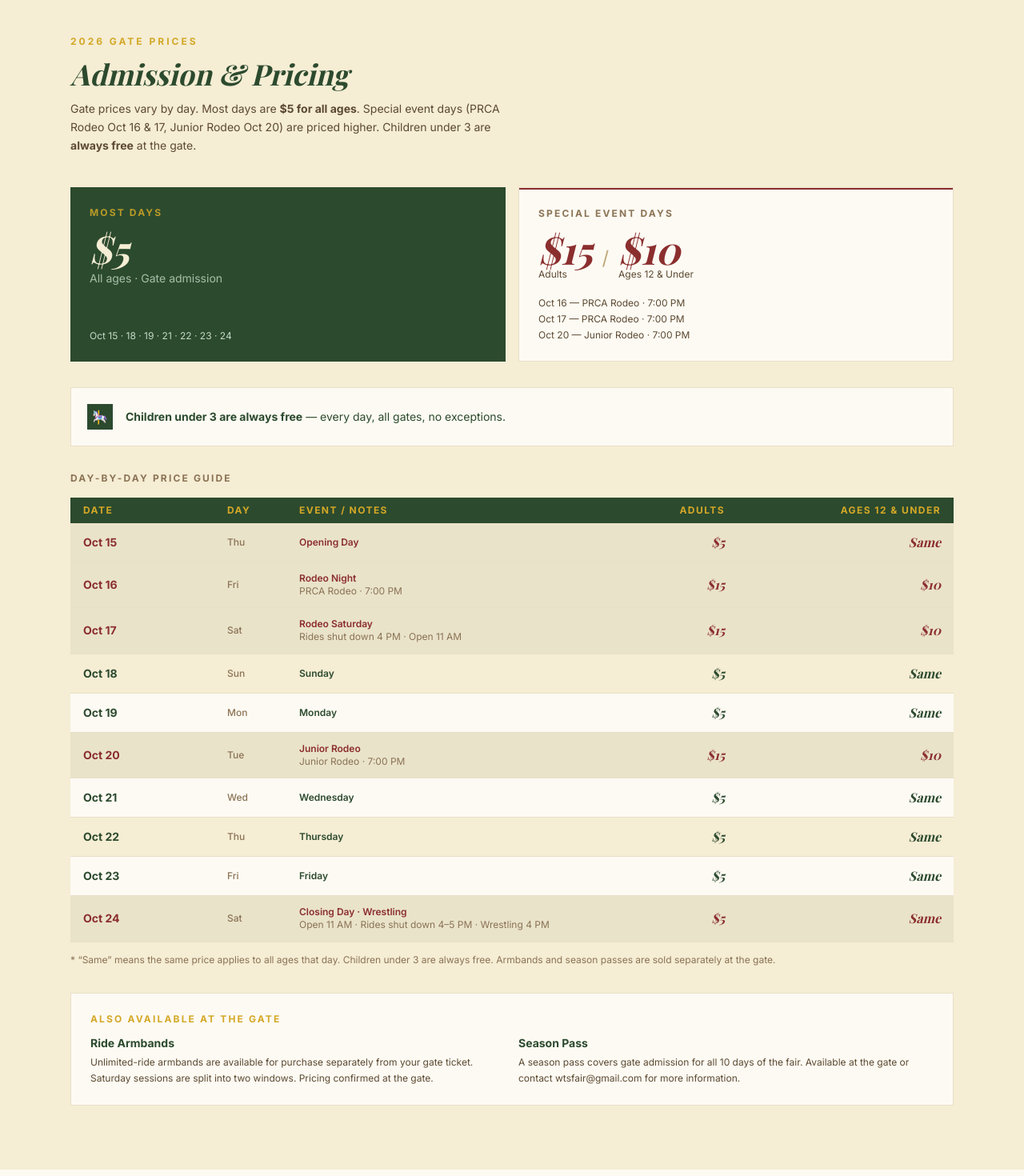
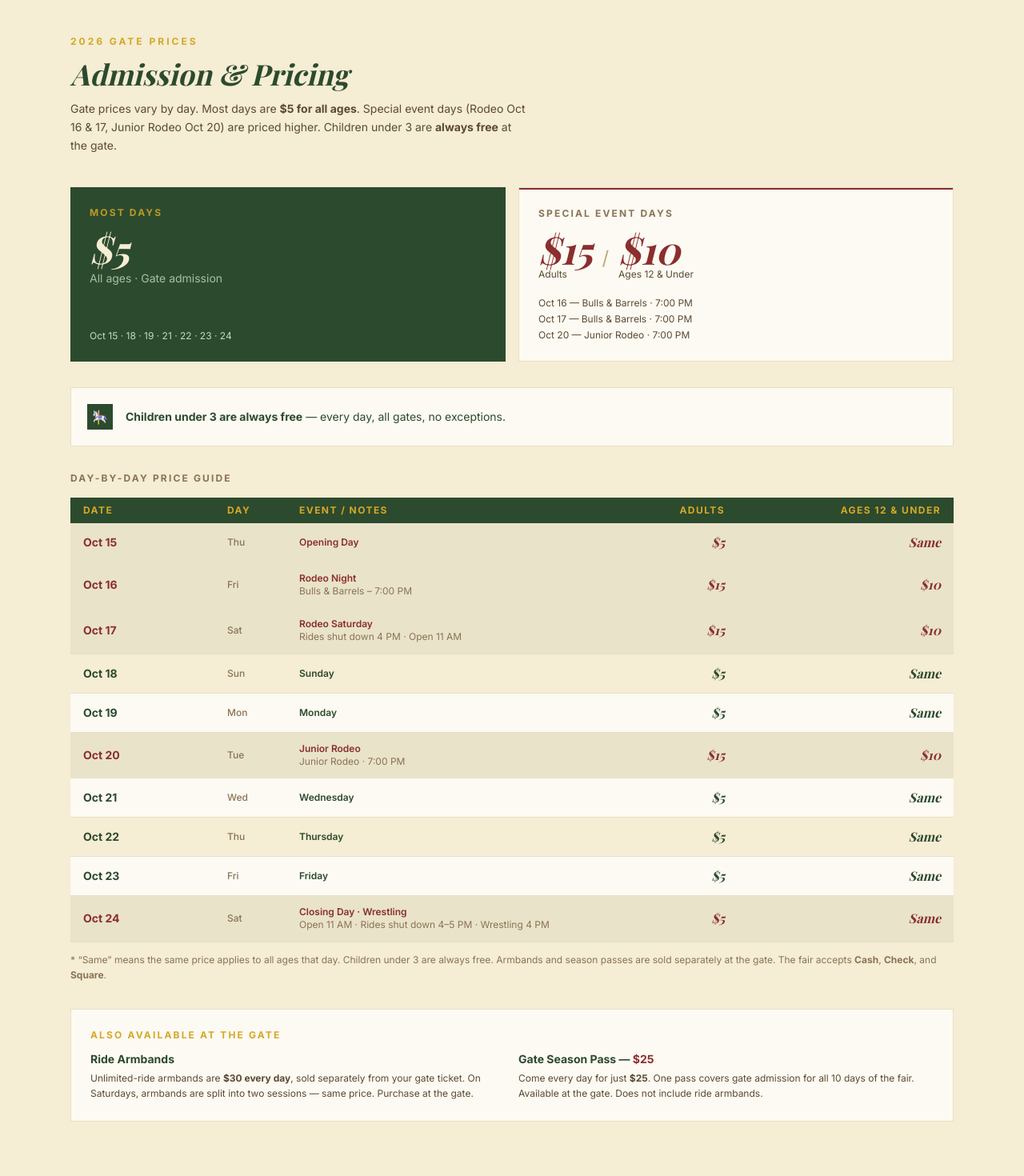
Before and after one commit to arenasmanagement/wtsf-website, a Next.js app: page /fair-info in a window 1280 px wide. Shown: the part 460-1930 px from the top of the page at 80% size. Built offline with nearby package versions, Linux system fonts and the light colour scheme.

Commit message:
Update event notes and pricing details

```diff
--- a/app/fair-info/page.tsx
+++ b/app/fair-info/page.tsx
@@ -42,7 +42,7 @@ const dailyPricing = [
     adults: "$15",
     youth: "$10",           // Ages 12 & under
     allAges: false,
-    note: "PRCA Rodeo · 7:00 PM",
+    note: "Bulls & Barrels – 7:00 PM",
     isSpecial: true,
   },
   {
@@ -140,7 +140,7 @@ const hoursData = [
     days: "Fri Oct 16 & Oct 23",
     open: "TBA",
     close: "TBA",
-    note: "Oct 16: PRCA Rodeo 7:00 PM · Oct 17: PRCA Rodeo 7:00 PM",
+    note: "Oct 16: Bulls & Barrels 7:00 PM · Oct 17: Bulls & Barrels 7:00 PM",
   },
   {
     dayType: "Saturdays",
@@ -171,14 +171,14 @@ const scheduleData = [
     date: "Oct 16",
     day: "Fri",
     tag: "Rodeo Night",
-    events: ["PRCA Rodeo · 7:00 PM", "Meat Goat Show · 6:00 PM", "Live Entertainment", "Midway", "Exhibits"],
+    events: ["Bulls & Barrels · 7:00 PM", "Meat Goat Show · 6:00 PM", "Live Entertainment", "Midway", "Exhibits"],
     isSpecial: true,
   },
   {
     date: "Oct 17",
     day: "Sat",
     tag: "Rodeo Saturday",
-    events: ["Open 11 AM", "PRCA Rodeo · 7:00 PM", "Breeding Sheep Show", "Rides Until 4 PM", "Midway"],
+    events: ["Open 11 AM", "Bulls & Barrels · 7:00 PM", "Breeding Sheep Show", "Rides Until 4 PM", "Midway"],
     isSpecial: true,
   },
   {
@@ -311,7 +311,7 @@ export default function FairInfoPage() {
             </h2>
             <p className="mt-3 text-sm leading-relaxed max-w-xl" style={{ color: "#5C4A32" }}>
               Gate prices vary by day. Most days are <strong>$5 for all ages</strong>.
-              Special event days (PRCA Rodeo Oct 16 &amp; 17, Junior Rodeo Oct 20) are priced higher.
+              Special event days (Rodeo Oct 16 &amp; 17, Junior Rodeo Oct 20) are priced higher.
               Children under 3 are <strong>always free</strong> at the gate.
             </p>
           </div>
@@ -378,8 +378,8 @@ export default function FairInfoPage() {
               </div>
               <ul className="space-y-1 mt-4">
                 {[
-                  "Oct 16 — PRCA Rodeo · 7:00 PM",
-                  "Oct 17 — PRCA Rodeo · 7:00 PM",
+                  "Oct 16 — Bulls & Barrels · 7:00 PM",
+                  "Oct 17 — Bulls & Barrels · 7:00 PM",
                   "Oct 20 — Junior Rodeo · 7:00 PM",
                 ].map((d) => (
                   <li key={d} className="text-xs" style={{ color: "#5C4A32" }}>{d}</li>
@@ -483,6 +483,7 @@ export default function FairInfoPage() {
             <p className="text-xs mt-3 leading-relaxed" style={{ color: "#8B7355" }}>
               * &ldquo;Same&rdquo; means the same price applies to all ages that day. Children under 3 are always free.
               Armbands and season passes are sold separately at the gate.
+              The fair accepts <strong>Cash</strong>, <strong>Check</strong>, and <strong>Square</strong>.
             </p>
           </div>
 
@@ -501,15 +502,17 @@ export default function FairInfoPage() {
               <div>
                 <p className="text-sm font-bold mb-1" style={{ color: "#2C4A2E" }}>Ride Armbands</p>
                 <p className="text-xs leading-relaxed" style={{ color: "#5C4A32" }}>
-                  Unlimited-ride armbands are available for purchase separately from your gate ticket.
-                  Saturday sessions are split into two windows. Pricing confirmed at the gate.
+                  Unlimited-ride armbands are <strong>$30 every day</strong>, sold separately from your gate ticket.
+                  On Saturdays, armbands are split into two sessions — same price. Purchase at the gate.
                 </p>
               </div>
               <div>
-                <p className="text-sm font-bold mb-1" style={{ color: "#2C4A2E" }}>Season Pass</p>
+                <p className="text-sm font-bold mb-1" style={{ color: "#2C4A2E" }}>
+                  Gate Season Pass &mdash; <span style={{ color: "#8B2E2E" }}>$25</span>
+                </p>
                 <p className="text-xs leading-relaxed" style={{ color: "#5C4A32" }}>
-                  A season pass covers gate admission for all 10 days of the fair.
-                  Available at the gate or contact wtsfair@gmail.com for more information.
+                  Come every day for just <strong>$25</strong>. One pass covers gate admission for all
+                  10 days of the fair. Available at the gate. Does not include ride armbands.
                 </p>
               </div>
             </div>
```
